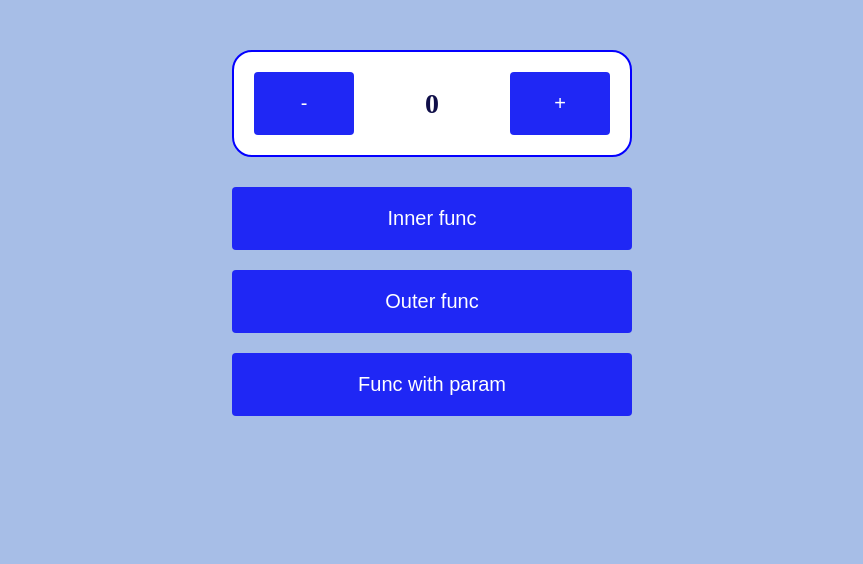
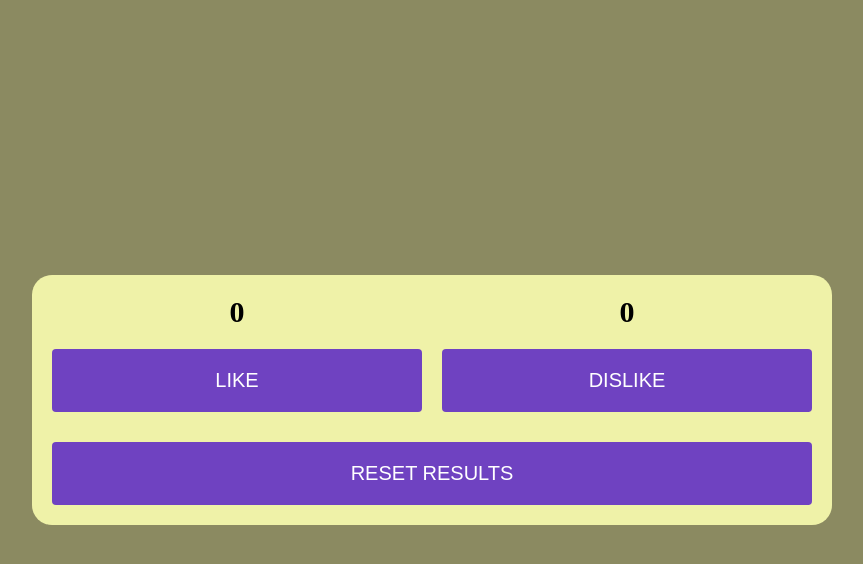
Before and after one commit to OlhaChernova/71_react, a React (Vite) app: page / in a window 1280 px wide. Shown: the top 564 px of the page, without its empty margins (208-1071 px from the left). Built offline with nearby package versions, Linux system fonts and the light colour scheme.

Commit message:
add homework04

```diff
--- a/src/App.jsx
+++ b/src/App.jsx
@@ -4,11 +4,13 @@
 // Импорты лекций
 // import Lesson02 from "./lessons/Lesson02/Lesson02";
 // import Lesson03 from "./lessons/Lesson03/Lesson03";
-import Lesson04 from "./lessons/Lesson04/Lesson04";
+
+// import Lesson04 from "./lessons/Lesson04/Lesson04";
 
 // Импорты домашних работ
 // import Homework02 from "./homeworks/Homework02/Homework02";
 // import Homework03 from "./homeworks/Homework03/Homework03";
+import Homework04 from "./homeworks/Homework04/Homework04";
 
 function App() {
   return (
@@ -28,8 +30,8 @@ function App() {
       {/* <Homework03 /> */}
 
       {/* Лекция 4 */}
-      <Lesson04 />
-      {/* <Homework04 /> */}
+      {/* <Lesson04 /> */}
+      <Homework04 />
     </>
   );
 }
--- /dev/null
+++ b/src/components/Feedbach/Feedbach.jsx
@@ -0,0 +1,40 @@
+import { useState } from "react";
+
+import "./styles.css";
+import Button from "../Button/Button";
+
+function Feedback() {
+  const [likes, setLikes] = useState(0);
+  const [dislikes, setDislikes] = useState(0);
+
+  const addLike = () => {
+    setLikes((prevState) => prevState + 1);
+  };
+
+  const addDislike = () => {
+    setLikes((prevState) => prevState + 1);
+  };
+
+  const resetResults = () => {
+    setLikes(0);
+    setDislikes(0);
+  };
+
+  return (
+    <div className="feedback-container">
+      <div className="feedback-results-container">
+        <div className="like-dislike-container">
+          <div className="result">{likes}</div>
+          <Button name="LIKE" variant="purple" onClick={addLike} />
+        </div>
+        <div className="like-dislike-container">
+          <div className="result">{dislikes}</div>
+          <Button name="DISLIKE" variant="purple" onClick={addDislike} />
+        </div>
+      </div>
+      <Button name="RESET RESULTS" variant="purple" onClick={resetResults} />
+    </div>
+  );
+}
+
+export default Feedback;
--- /dev/null
+++ b/src/components/Feedbach/styles.css
@@ -0,0 +1,28 @@
+.feedback-container {
+  display: flex;
+  flex-direction: column;
+  gap: 30px;
+  min-width: 800px;
+  padding: 20px;
+  background-color: rgb(239, 242, 168);
+  border-radius: 20px;
+}
+
+.feedback-results-container {
+  display: flex;
+  gap: 20px;
+  width: 100%;
+}
+
+.like-dislike-container {
+  display: flex;
+  flex-direction: column;
+  gap: 20px;
+  align-items: center;
+  width: 100%;
+}
+
+.result {
+  font-size: 30px;
+  font-weight: bold;
+}
--- /dev/null
+++ b/src/homeworks/Homework04/Homework04.jsx
@@ -0,0 +1,12 @@
+import Feedback from "../../components/Feedbach/Feedbach";
+import "./styles.css"
+
+function Homework04() {
+  return (
+    <div className="homework04-wrapper">
+      <Feedback/>
+    </div>
+  );
+}
+
+export default Homework04;
--- /dev/null
+++ b/src/homeworks/Homework04/styles.css
@@ -0,0 +1,9 @@
+.homework04-wrapper {
+  display: flex;
+  flex-direction: column;
+  align-items: center;
+  justify-content: center;
+  flex: 1;
+  padding: 50px;
+  background: rgb(139, 138, 97);
+}
```
